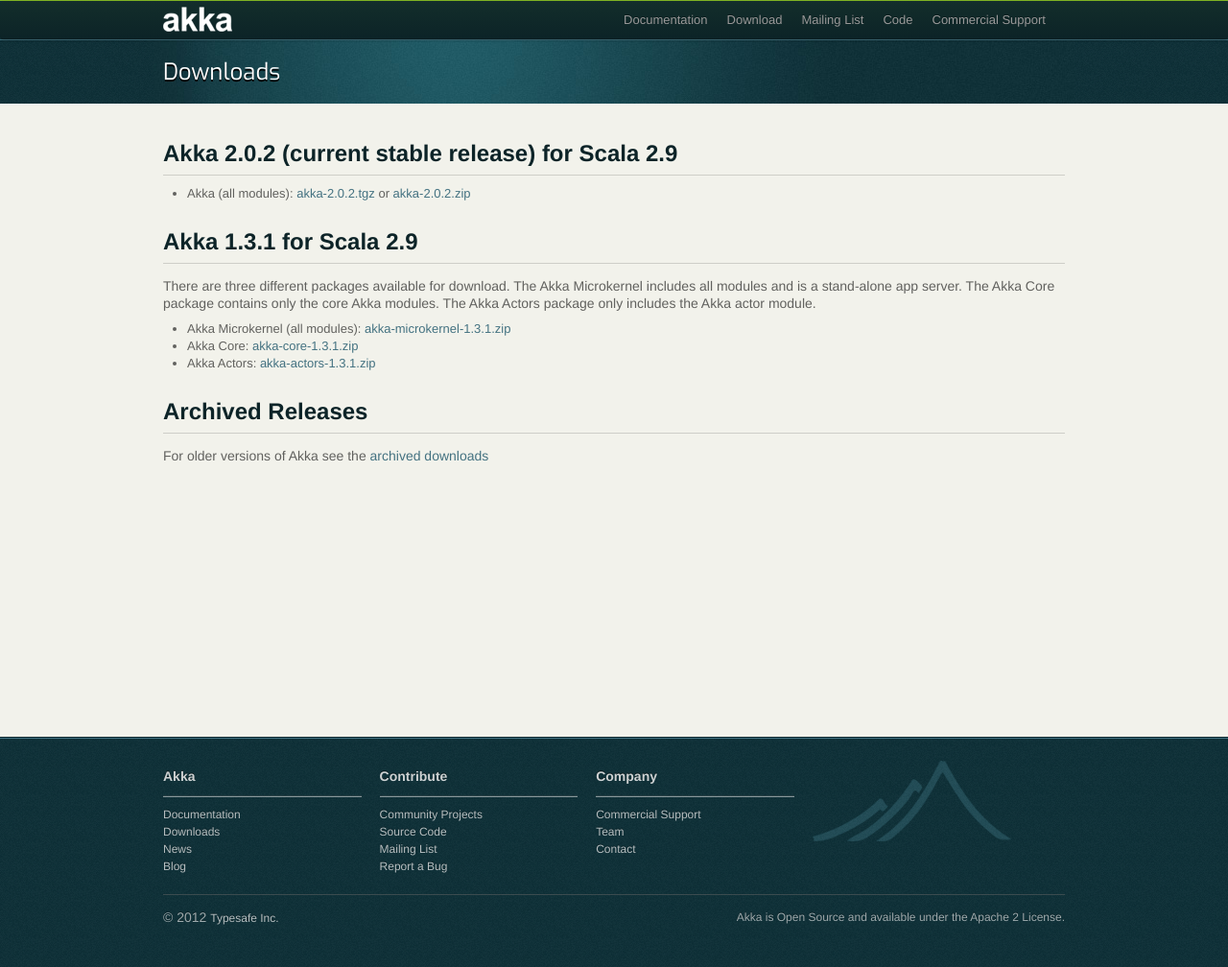
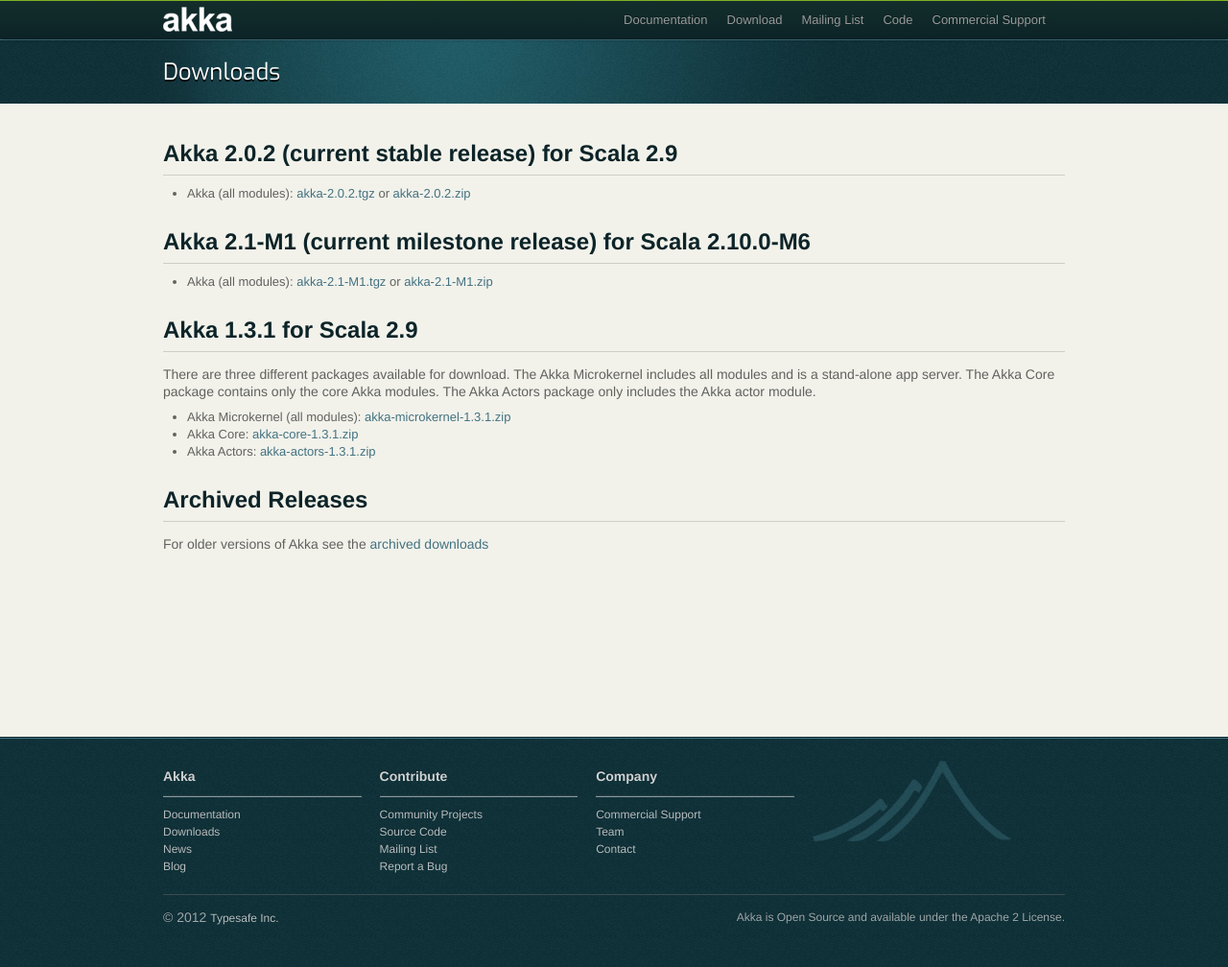
Before and after one commit to raboof/akka.github.com, a Jekyll site: the page built from downloads/index.md, in a window 1280 px wide. Shown: the whole page at 96% size. Built offline with Jekyll 4.4.1, drawn with Linux system fonts in a browser that asks for light colours.

Commit message:
Update downloads/index.md
Added download section for 2.1-M1

```diff
--- a/downloads/index.md
+++ b/downloads/index.md
@@ -6,6 +6,11 @@
 ## Akka 2.0.2 (current stable release) for Scala 2.9
 
 * Akka (all modules): [akka-2.0.2.tgz](http://download.akka.io/downloads/akka-2.0.2.tgz) or [akka-2.0.2.zip](http://download.akka.io/downloads/akka-2.0.2.zip)
+
+
+## Akka 2.1-M1 (current milestone release) for Scala 2.10.0-M6
+
+* Akka (all modules): [akka-2.1-M1.tgz](http://download.akka.io/downloads/akka-2.1-M1.tgz) or [akka-2.1-M1.zip](http://download.akka.io/downloads/akka-2.1-M1.zip)
 
 
 ## Akka 1.3.1 for Scala 2.9
```
